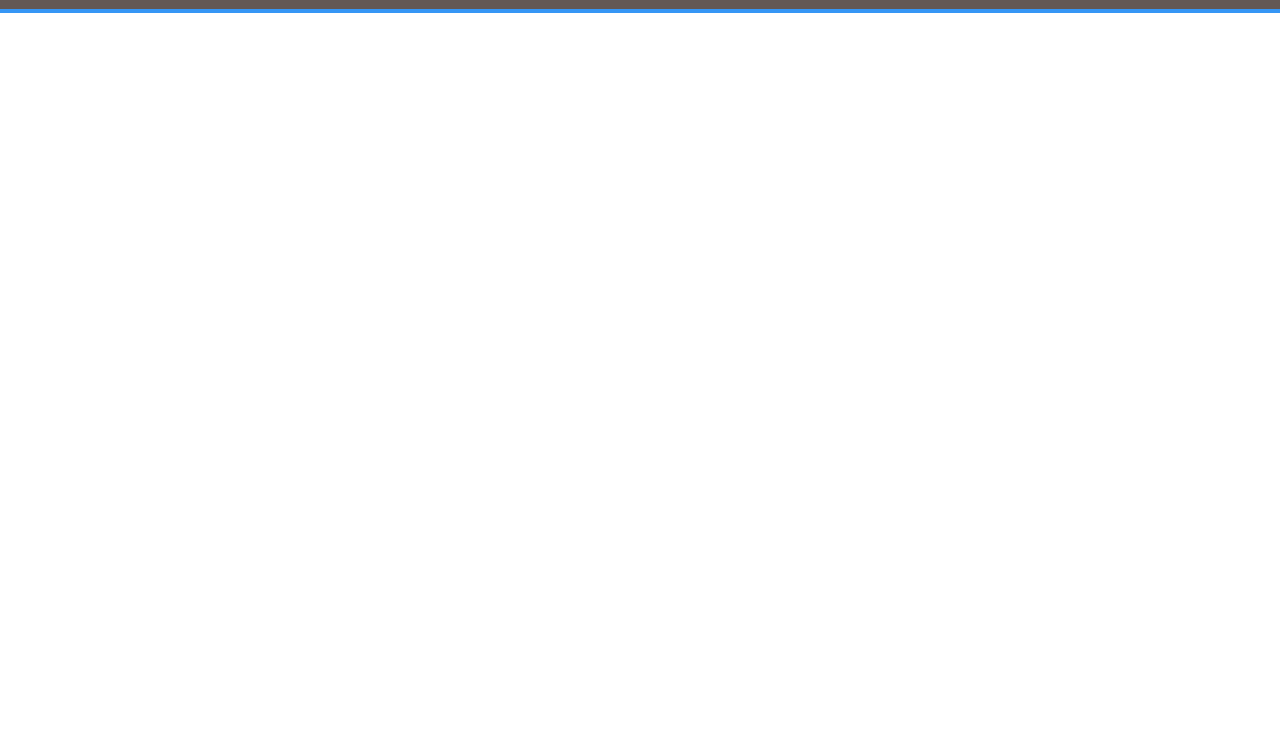
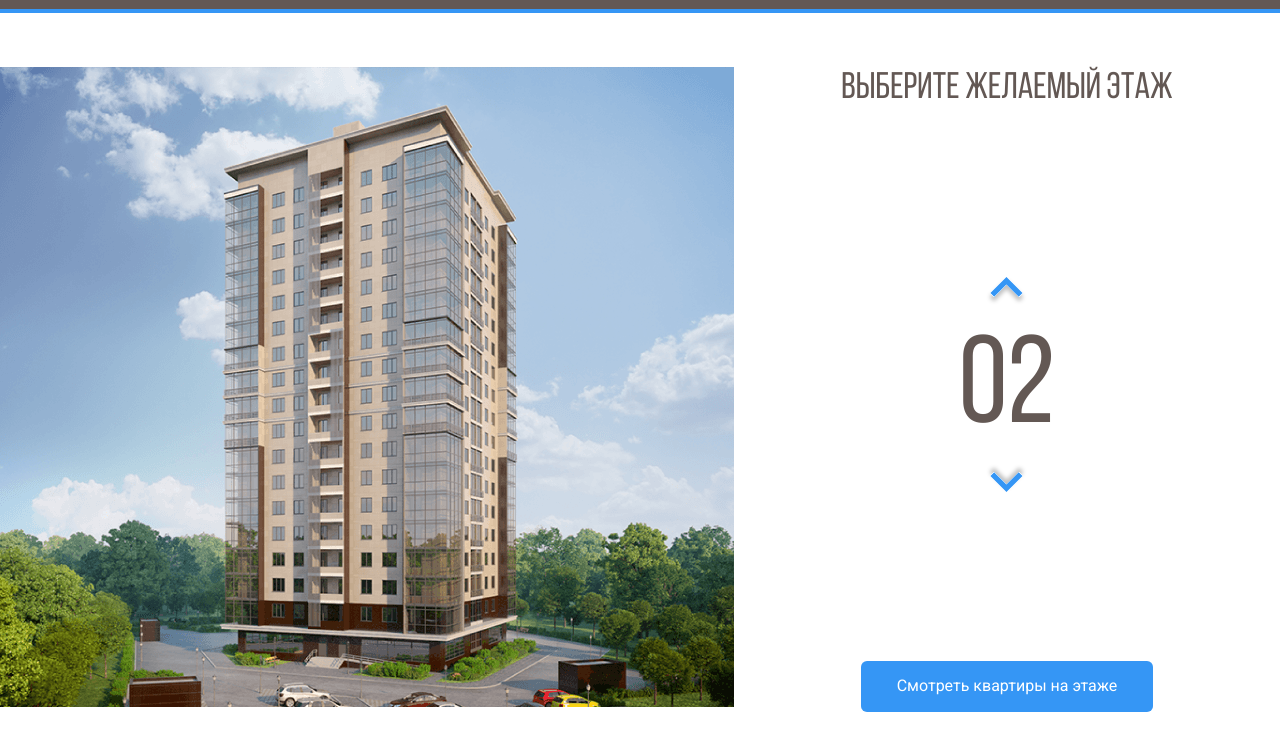
Before and after one commit to oncefirefly/MelodyAparts, a plain HTML site: page index.html in a window 1280 px wide. Shown: the part 55-800 px from the top of the page. Drawn offline with Linux system fonts and the light colour scheme.

Commit message:
Add files via upload

```diff
--- a/css/style.css
+++ b/css/style.css
@@ -1,3 +1,13 @@
+@font-face {
+  font-family: "Bebas Neue";
+  src: local("BebasNeueRegular"),
+    url("../fonts/BebasNeueRegular.woff2") format("woff2"),
+    url("../fonts/BebasNeueRegular.woff") format("woff");
+  font-weight: normal;
+  font-style: normal;
+  font-display: swap;
+}
+
 * {
   box-sizing: border-box;
 }
@@ -58,3 +68,69 @@ body {
   text-decoration: none;
   color: white;
 }
+
+.main {
+  max-width: 1280px;
+  margin: auto;
+  padding-top: 54px;
+  display: flex;
+}
+
+.main-info {
+  display: flex;
+  flex-direction: column;
+  align-items: center;
+  justify-content: space-between;
+  flex-grow: 1;
+  text-align: center;
+}
+
+.home-image path {
+  opacity: 0;
+  cursor: pointer;
+}
+
+.home-image path:hover {
+  opacity: 1;
+}
+
+.counter-group {
+  display: flex;
+  flex-direction: column;
+  align-items: center;
+}
+
+.counter-button {
+  background-color: white;
+  border: none;
+  cursor: pointer;
+}
+
+.counter-arrow-down {
+  transform: rotateX(180deg);
+}
+
+.main-title {
+  margin: 0;
+  font-family: "Bebas Neue", sans-serif;
+  font-weight: normal;
+  font-size: 37px;
+  line-height: 44px;
+  color: #635854;
+}
+
+.counter {
+  font-family: "Bebas Neue", sans-serif;
+  color: #635854;
+  font-size: 124px;
+  margin-top: 10px;
+}
+
+.button-primary {
+  background: #3596f5;
+  border-radius: 6px;
+  color: white;
+  border: none;
+  padding: 16px 36px;
+  cursor: pointer;
+}
--- a/index.html
+++ b/index.html
@@ -1,16 +1,18 @@
 <!DOCTYPE html>
 <html lang="en">
+
 <head>
     <meta charset="UTF-8">
     <meta http-equiv="X-UA-Compatible" content="IE=edge">
     <meta name="viewport" content="width=device-width, initial-scale=1.0">
     <title>ЖК Мелодия</title>
     <link rel="preconnect" href="https://fonts.googleapis.com">
-<link rel="preconnect" href="https://fonts.gstatic.com" crossorigin>
-<link href="https://fonts.googleapis.com/css2?family=Roboto:wght@400;700&display=swap" rel="stylesheet">
+    <link rel="preconnect" href="https://fonts.gstatic.com" crossorigin>
+    <link href="https://fonts.googleapis.com/css2?family=Roboto:wght@400;700&display=swap" rel="stylesheet">
     <link rel="stylesheet" href="/css/normalize.css">
     <link rel="stylesheet" href="/css/style.css">
 </head>
+
 <body>
     <header class="header">
         <div class="navbar">
@@ -20,16 +22,16 @@
             <nav class="navbar-nav">
                 <ul class="navbar-menu">
                     <li class="navbar-item">
-                        <a href="#" class="navbar-link">Подобрать <br/> квартиру</a>
+                        <a href="#" class="navbar-link">Подобрать <br /> квартиру</a>
                     </li>
                     <li class="navbar-item">
-                        <a href="#" class="navbar-link">Забронировать <br/> квартиру</a>
+                        <a href="#" class="navbar-link">Забронировать <br /> квартиру</a>
                     </li>
                     <li class="navbar-item">
-                        <a href="#" class="navbar-link">Ход <br/> строительства</a>
+                        <a href="#" class="navbar-link">Ход <br /> строительства</a>
                     </li>
                     <li class="navbar-item">
-                        <a href="#" class="navbar-link">Проектная <br/> декларация</a>
+                        <a href="#" class="navbar-link">Проектная <br /> декларация</a>
                     </li>
                 </ul>
             </nav>
@@ -40,5 +42,63 @@
         </div>
         <!-- /.navbar -->
     </header>
+
+    <main class="main">
+        <div class="main-image">
+            <svg class="home-image" width="734" height="640" viewBox="0 0 734 640" fill="none"
+                xmlns="http://www.w3.org/2000/svg" xmlns:xlink="http://www.w3.org/1999/xlink">
+                <rect width="734" height="640" fill="url(#pattern0)" />
+                <defs>
+                    <pattern id="pattern0" patternContentUnits="objectBoundingBox" width="1" height="1">
+                        <use xlink:href="#image0_1_86" transform="translate(-0.00408719) scale(0.0013624 0.0015625)" />
+                    </pattern>
+                    <image id="image0_1_86" width="740" height="640" xlink:href="img/home.png" />
+                </defs>
+                <path d="M222 533L442.8 541L512 527.3V549L443.5 568.7L222 557.7V533Z" fill="#3595F6"
+                    fill-opacity="0.75" />
+                <path d="M223 532V507L443.3 510.3L513 507V527L443.7 540L223 532Z" fill="#3595F6" fill-opacity="0.75" />
+                <path d="M223 506V481H444H513V504L445 511L223 506Z" fill="#3595F6" fill-opacity="0.75" />
+                <path d="M223 482V457L444.3 453.3L512 460V482H444" fill="#3595F6" fill-opacity="0.75" />
+                <path d="M223 456V430L444.5 426.7L513 437.7V459L444 452.3L223 456Z" fill="#3595F6"
+                    fill-opacity="0.75" />
+                <path d="M222 429V405.3L443 393L514 416V437.3L443 425L222 429Z" fill="#3595F6" fill-opacity="0.75" />
+                <path d="M222 407V382L444.2 365.7L514 394.3V415L443.7 393.3L222 407Z" fill="#3595F6"
+                    fill-opacity="0.75" />
+                <path d="M222 382V357L444.5 336.7L514 373.3V394L442 365.3L222 382Z" fill="#3595F6"
+                    fill-opacity="0.75" />
+                <path d="M222 356V332L445 307.3L514 351.3V373L444.7 335L222 356Z" fill="#3595F6" fill-opacity="0.75" />
+                <path d="M222 331V307L444.5 278.3L514 329.3V350L443.7 307.7L222 331Z" fill="#3595F6"
+                    fill-opacity="0.75" />
+                <path d="M221 307V283L443.3 250L514 309.3V329L444 278.3L221 307Z" fill="#3595F6" fill-opacity="0.75" />
+                <path d="M222 282V258L443.2 223L513 287V308L444.3 249.7L222 282Z" fill="#3595F6" fill-opacity="0.75" />
+                <path d="M222 258V233L444.3 195L513 265.3V286L444 222L222 258Z" fill="#3595F6" fill-opacity="0.75" />
+                <path d="M222 232V207L442.8 163.3L513 242.3V265L444 191.7L222 232Z" fill="#3595F6"
+                    fill-opacity="0.75" />
+                <path d="M223 208V183L443 135L513 220V243L442.3 163.7L223 208Z" fill="#3595F6" fill-opacity="0.75" />
+                <path d="M222 183V158L441.8 106L513 198.3V221L443.3 134.7L222 183Z" fill="#3595F6"
+                    fill-opacity="0.75" />
+                <path d="M222 158V132L444 75.3L513 177V198L443.7 106.3L222 158Z" fill="#3595F6" fill-opacity="0.75" />
+
+            </svg>
+
+        </div>
+        <!-- /.main-image -->
+        <div class="main-info">
+            <h2 class="main-title">ВЫБЕРИТЕ ЖЕЛАЕМЫЙ ЭТАЖ</h2>
+            <div class="counter-group">
+                <button class="counter-button counter-up">
+                    <img src="img/arrow.svg" alt="arrow-up" class="counter-arrow counter-arrow-up">
+                </button>
+                <span class="counter">02</span>
+                <button class="counter-button counter-down">
+                    <img src="img/arrow.svg" alt="arrow-down" class="counter-arrow counter-arrow-down">
+                </button>
+            </div>
+            <button class="button button-primary">Смотреть квартиры на этаже</button>
+            <!-- /.button button-primary -->
+        </div>
+        <!-- /.main-info -->
+    </main>
 </body>
+
 </html>
```
Also changed, not shown: fonts/BebasNeueRegular.woff (added), fonts/BebasNeueRegular.woff2 (added), img/arrow.svg (added), img/home.png (added), img/home.svg (added).
